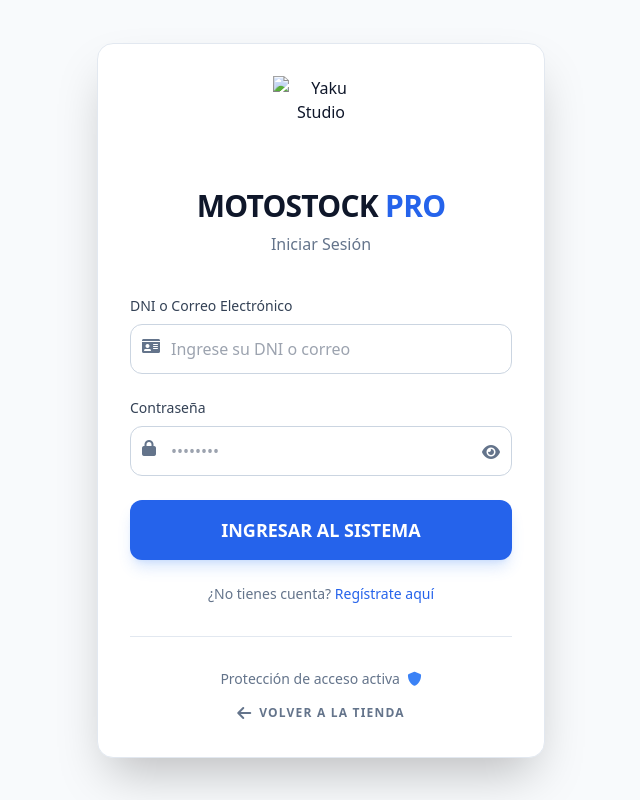
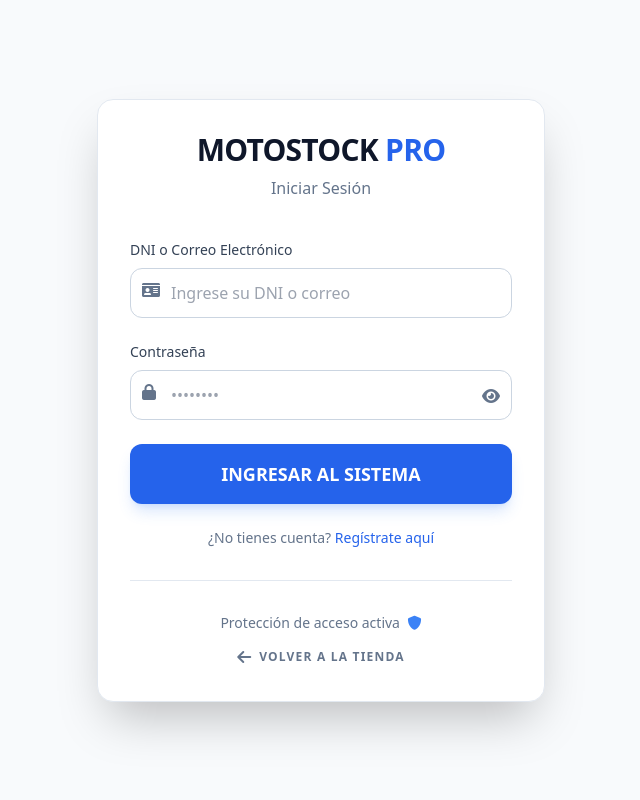
Before and after one commit to Jhossephy02/tienda-de-repuestos, a website: page view/login.html in a window 1280 px wide. Shown: the whole page, without its empty margins (319-959 px from the left). Drawn offline with nearby package versions, Linux system fonts and the light colour scheme.

Commit message:
remove broken image links and keep text logo only

```diff
--- a/view/login.html
+++ b/view/login.html
@@ -19,9 +19,6 @@
 <body class="bg-slate-50 text-slate-900 min-h-screen flex items-center justify-center p-4">
     <div class="max-w-md w-full bg-white rounded-2xl shadow-2xl border border-slate-200 p-8 animate-slide-in">
         <div class="text-center mb-10">
-            <div class="inline-flex items-center justify-center w-24 h-24 mb-4">
-                <img src="/image/logo.png" alt="Yaku Studio" class="w-full h-full object-contain">
-            </div>
             <h1 class="text-3xl font-bold tracking-tight text-slate-900">MOTOSTOCK <span class="text-blue-600">PRO</span></h1>
             <p id="form-title" class="text-slate-500 mt-2">Iniciar Sesión</p>
         </div>
```
Also changed, not shown: view/store.html (+1 -1 lines), view/cash.html (line endings or trailing spaces), view/customers.html (line endings or trailing spaces), view/index.html (line endings or trailing spaces), view/inventory.html (line endings or trailing spaces), view/purchases.html (line endings or trailing spaces), view/reports.html (line endings or trailing spaces), view/sales.html (line endings or trailing spaces), view/settings.html (line endings or trailing spaces), view/suppliers.html (line endings or trailing spaces).
